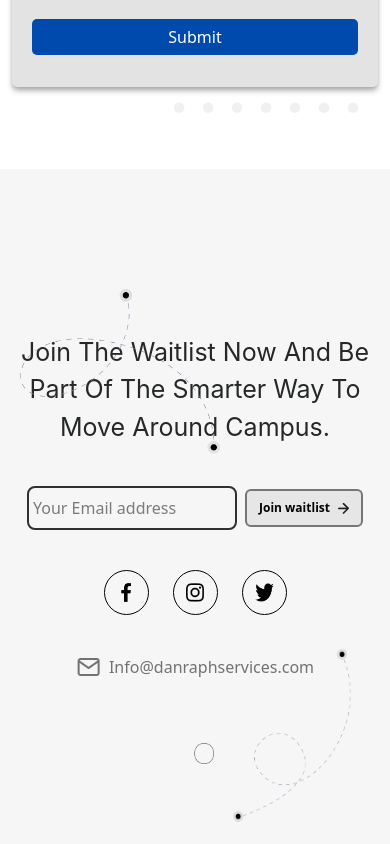
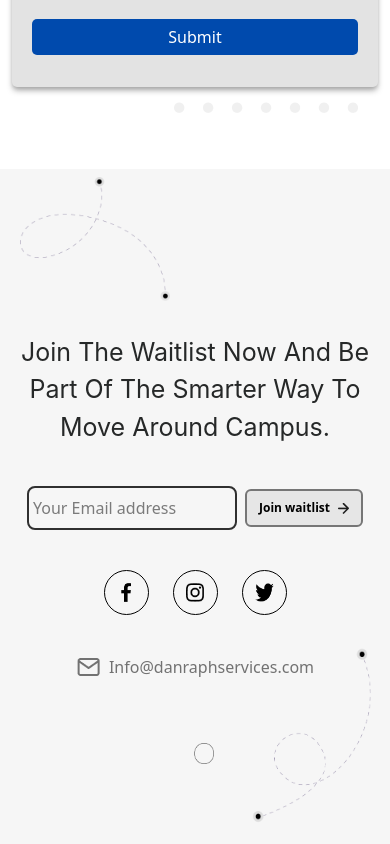
Before and after one commit to Danraph-Technologies/Danraph-waitlist, a React (Vite) app in the folder waitlist/: page / in a window 390 px wide. Shown: the part 3146-3990 px from the top of the page. Built offline with nearby package versions, Linux system fonts and the light colour scheme.

Commit message:
style: adjust image positions and sizes in the home page
- Optimize image positioning for different screen sizes
- Enhance responsiveness of images on various devices
- Improve overall layout and visual experience

```diff
--- a/waitlist/src/page/home.jsx
+++ b/waitlist/src/page/home.jsx
@@ -289,9 +289,9 @@ function Home() {
         </div>
       </div>
 
-      <div className="bg-[#F6F6F6] mt-14 h-[80vh] relative  sm:h-[100vh] flex flex-col justify-center items-center ">
-        <img src={img28} alt="" className="absolute top-[120px] left-5 w-[200px] md:w-[375px] " />
-        <img src={img29} alt="" className="absolute md:bottom-28 bottom-5 right-0  w-[200px] md:w-[467px]" />
+      <div className="bg-[#F6F6F6] mt-14 h-[80vh] relative  sm:h-[100vh] flex flex-col justify-center items-center overflow-x-hidden ">
+        <img src={img28} alt="" className="absolute md:top-[120px] top-2 left-5 w-[150px] md:w-[250px] lg:w-[375px] " />
+        <img src={img29} alt="" className="absolute md:bottom-28 bottom-5 md:right-0 -right-5   w-[200px] md:w-[350px] lg:w-[467px]" />
         <img src={img30} alt="" className="absolute bottom-20 right-44 w-[20px] md:w-[50px]" />
         <h1 className="md:text-[48px] text-[25px] px-2 max-w-[980px] w-full text-center text-[#262828] font-display ">
           Join The Waitlist Now And Be Part Of The Smarter Way To Move Around
```
